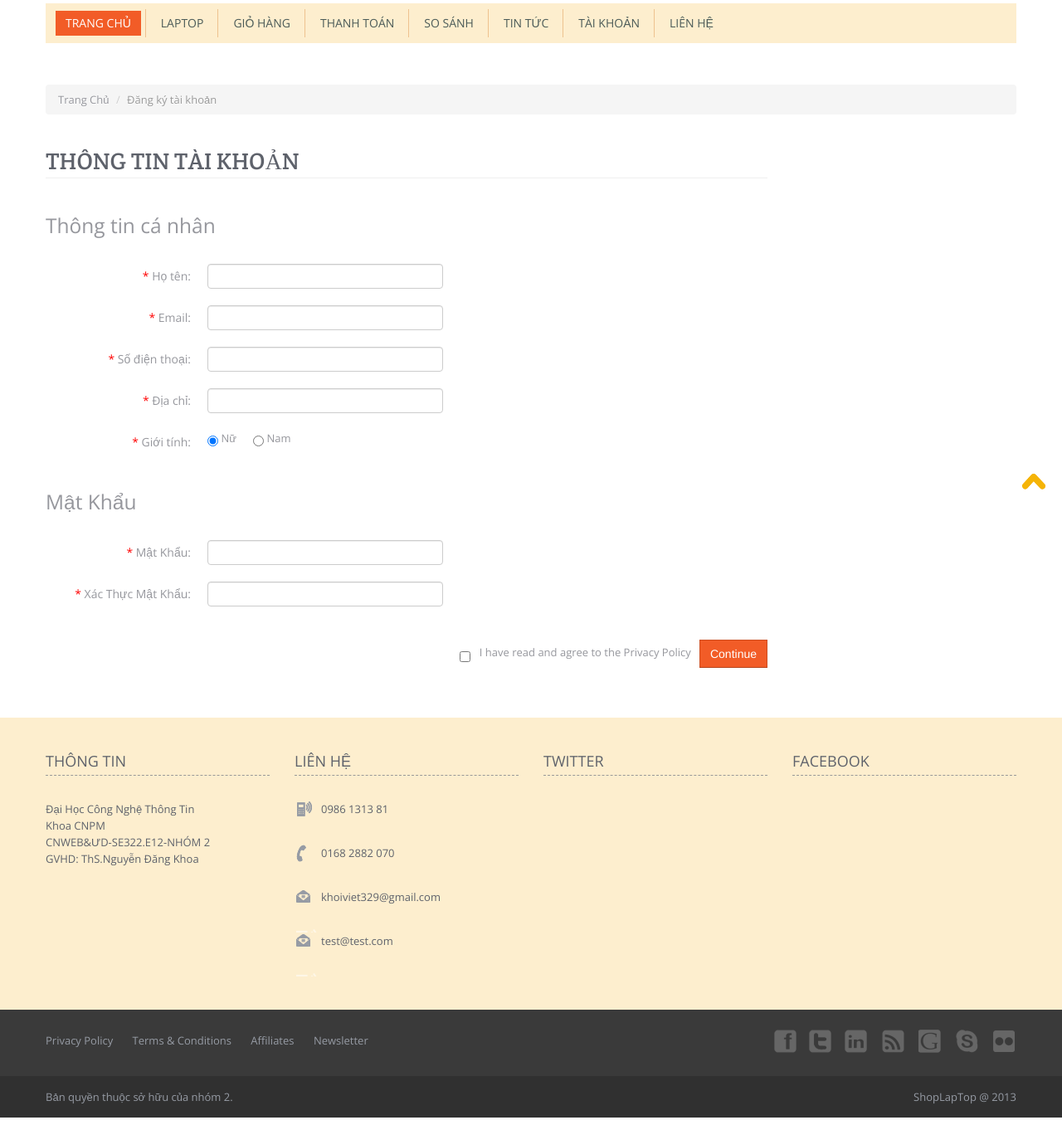
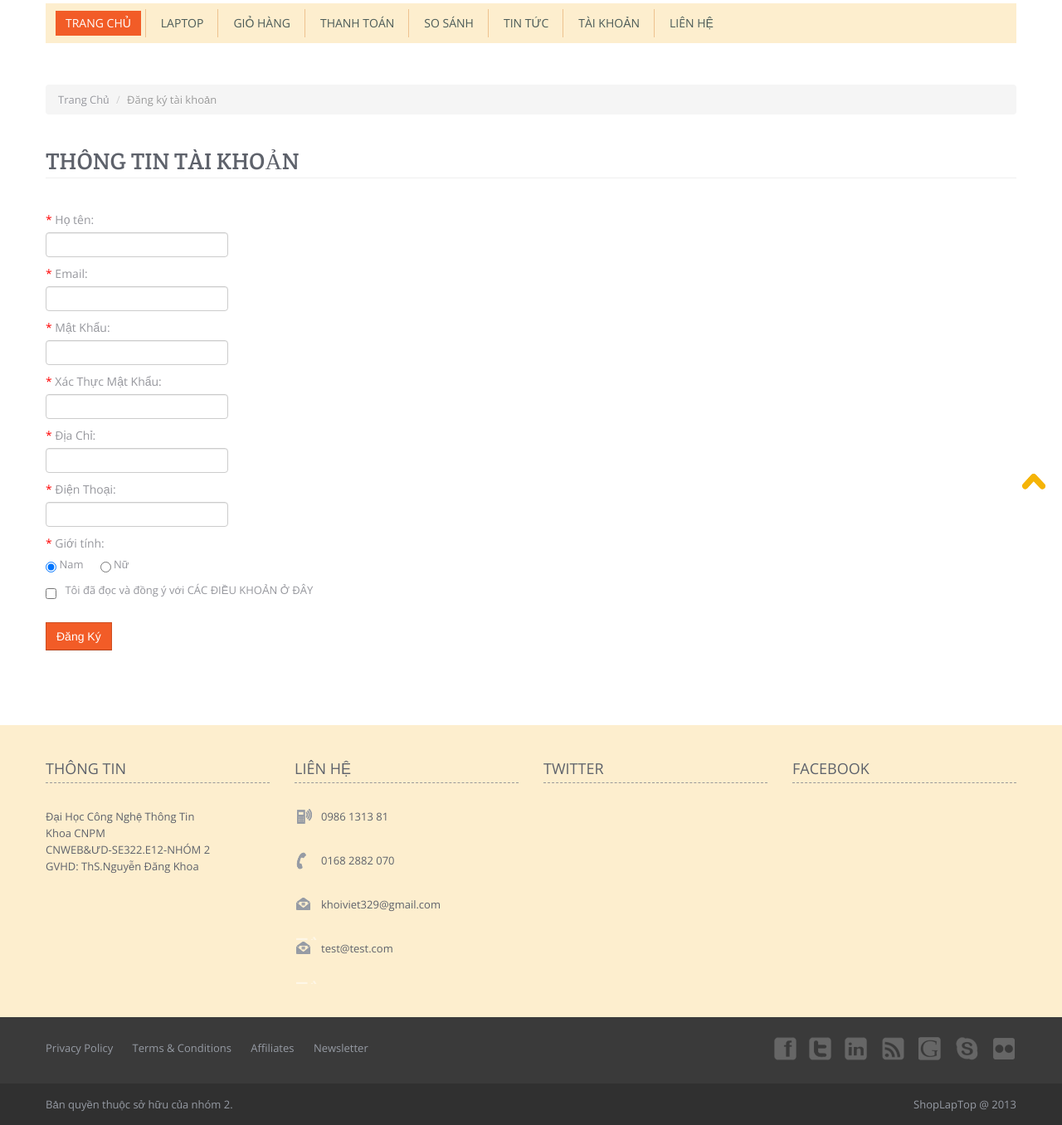
Before and after one commit to khoiviet1205/project-cnweb-shoplaptop, a CodeIgniter app: page /project_cnweb/index.php/welcome/dangky in a window 1280 px wide. Shown: the part 188-1544 px from the top of the page at 83% size. Run offline with CodeIgniter, Linux system fonts and the light colour scheme; some libraries are stand-ins or nearby versions.

Commit message:
[Anh] Kiểm tra lỗi input cho trang đăng ký

```diff
--- a/trunk/application/controllers/welcome.php
+++ b/trunk/application/controllers/welcome.php
@@ -2,11 +2,12 @@
 require_once APPPATH.'controllers/cpanel.php';
 
 class Welcome extends Cpanel{
+
 	public function __construct(){
 		parent ::__construct();
 		$this->data['k']="";
-		$this->load->library('pagination');
-		$this->load->helper("url");
+		$this->load->library(array('pagination','form_validation','email'));
+		$this->load->helper(array("url","date"));
 	}
 	public function index(){
 		$this->layout();
@@ -59,8 +60,28 @@ class Welcome extends Cpanel{
         $this->data['title']="Tin Tức";
         $this->load->view("tintuc",$this->data);
     }
-    public function dangky(){
+    //--- Dang ki thanh vien
+    function dangky()
+    {
         $this->data['title']="Đăng Ký";
-        $this->load->view("dangky",$this->data);
+        $this->form_validation->set_rules("full_name","Họ tên","required|min_length[6]");
+        $this->form_validation->set_rules("password","Mật Khẩu","required|matches[repassword]");
+        $this->form_validation->set_rules("email","Email","required|valid_email");
+        $this->form_validation->set_rules("address","Địa chỉ","required");
+        $this->form_validation->set_rules("phone","Số Điện Thoại","required|min_length[10]");
+        $this->form_validation->set_message('required', 'Bạn chưa điền %s !');
+        $this->form_validation->set_message('valid_email','Email không hợp lệ !');
+        $this->form_validation->set_message('min_length','%s có tối thiểu %s ký tự !');
+        $this->form_validation->set_message('matches','Xác thực mật khẩu sai !');
+        if($this->form_validation->run()==FALSE){
+
+            $this->load->view("dangky",$this->data);
+        }
+        else
+        {
+
+        }
+
     }
+
 }
--- a/trunk/application/views/dangky.php
+++ b/trunk/application/views/dangky.php
@@ -10,7 +10,7 @@
 <head>
 <meta http-equiv="Content-Type" content="text/html; charset=utf-8" />
 <title><?php echo $title ?></title>
-<meta name="viewport" content="width=device-width, initial-scale=1.0">
+<meta name="viewport" content="width=device-width, initial-scale=1.0"/>
 <meta name="description" content="">
 <meta name="author" content="">
 <link href='http://fonts.googleapis.com/css?family=Open+Sans:400,300italic,400italic,600,600italic' rel='stylesheet' type='text/css'>
@@ -48,76 +88,77 @@
         </li>
         <li class="active">Đăng ký tài khoản</li>
       </ul>
-      <div class="row">
-        <!-- Register Account-->
-        <div class="span9">
+
+     <form name="frmEdit" id="frmEdit" action="" method="post" enctype="multipart-formdata">
+        <fieldset>
         <h1 class="heading1"><span class="maintext">Thông tin tài khoản</span><span class="subtext"></span></h1>
-          <form class="form-horizontal">
-            <h3 class="heading3">Thông tin cá nhân</h3>
-            <div class="registerbox">
-              <fieldset>
+
         <div class="control-group">
                   <label class="control-label"><span class="red">*</span> Họ tên:</label>
                   <div class="controls">
-                    <input type="text"  class="input-xlarge">
-                  </div>
+                    <?php
+                        echo form_input($full_name);
+                        echo form_error('full_name','<div class="error">','</div>');
+                    ?>
                   </div>
         <div class="control-group">
                   <label class="control-label"><span class="red">*</span> Email:</label>
                   <div class="controls">
-                    <input type="text"  class="input-xlarge">
-                  </div>
+                    <?php
+                        echo form_input($email);
+                        echo form_error('email','<div class="error">','</div>');
+                    ?>
                   </div>
         <div class="control-group">
-                  <label class="control-label"><span class="red">*</span> Số điện thoại:</label>
+                  <label class="control-label"><span class="red">*</span> Mật Khẩu:</label>
                   <div class="controls">
-                    <input type="text"  class="input-xlarge">
-                  </div>
+                    <?php
+                        echo form_input($password);
+                        echo form_error('password','<div class="error">','</div>');
+                    ?>
                   </div>
         <div class="control-group">
-                  <label class="control-label"><span class="red">*</span> Địa chỉ:</label>
+                  <label class="control-label"><span class="red">*</span> Xác Thực Mật Khẩu:</label>
                   <div class="controls">
-                    <input type="text"  class="input-xlarge">
+                    <?php
+                        echo form_input($repassword);
+                        echo form_error('repassword','<div class="error">','</div>');
+                    ?>
                   </div>
+        <div class="control-group">
+                  <label class="control-label"><span class="red">*</span> Địa Chỉ:</label>
+                  <div class="controls">
+                    <?php
+                        echo form_input($address);
+                        echo form_error('address','<div class="error">','</div>');
+                    ?>
+                  </div>
+        <div class="control-group">
+                  <label class="control-label"><span class="red">*</span> Điện Thoại:</label>
+                  <div class="controls">
+                    <?php
+                        echo form_input($phone);
+                        echo form_error('phone','<div class="error">','</div>');
+                    ?>
                   </div>
         <div class="control-group">
                   <label class="control-label"><span class="red">*</span> Giới tính:</label>
                   <div class="controls">
-                    <input type="radio" value="nu" name="sex" checked="" class="input-xlarge"> Nữ
+                    <input type="radio" value="nam" name="sex" checked="" class="input-xlarge"> Nam
                     <?php
                         echo "&nbsp&nbsp&nbsp&nbsp";
                     ?>
-                    <input type="radio" value="nam" name="sex" class="input-xlarge"> Nam
+                    <input type="radio" value="nu" name="sex" class="input-xlarge"> Nữ
 
                   </div>
                 </div>
-              </fieldset>
-            </div>
-            <h3 class="heading3">Mật Khẩu</h3>
-            <div class="registerbox">
-              <fieldset>
-                <div class="control-group">
-                  <label  class="control-label"><span class="red">*</span> Mật Khẩu:</label>
-                  <div class="controls">
-                    <input type="text"  class="input-xlarge">
-                  </div>
-                </div>
-                <div class="control-group">
-                  <label  class="control-label"><span class="red">*</span> Xác Thực Mật Khẩu:</label>
-                  <div class="controls">
-                    <input type="text"  class="input-xlarge">
-                  </div>
-                </div>
-              </fieldset>
-            </div>
-            <div class="pull-right">
         <label class="checkbox inline">
                 <input type="checkbox" value="option2" >
               </label>
-              I have read and agree to the <a href="#" >Privacy Policy</a>
-              &nbsp;
-              <input type="Submit" class="btn btn-orange" value="Continue">
-            </div>
+              Tôi đã đọc và đồng ý với <a href="#" >CÁC ĐIỀU KHOẢN Ở ĐÂY</a>
+        <label>&nbsp;</label> <input class="btn btn-orange" type="submit" name="ok" value="Đăng Ký" /><br />
+
+        </fieldset>
     </form>
           <div class="clearfix"></div>
           <br>
--- a/trunk/application/views/header.php
+++ b/trunk/application/views/header.php
@@ -129,7 +129,7 @@
                 </li>
                 <li><a class= "dangnhap" href="<?php echo base_url();?>index.php/welcome/dangnhap/">Đăng Nhập</a>
                 </li>
-                <li><a href="register.html">Đăng Ký</a>
+                <li><a class= "dangky" href="<?php echo base_url();?>index.php/welcome/dangky/">Đăng Ký</a>
                 </li>
                 <li><a href="wishlist.html">Ưa Thích</a>
                 </li>
```
Also changed, not shown: other parts of trunk/application/views/dangky.php (+55 -16 lines). Lines whose indentation alone changed are shown as unchanged.
